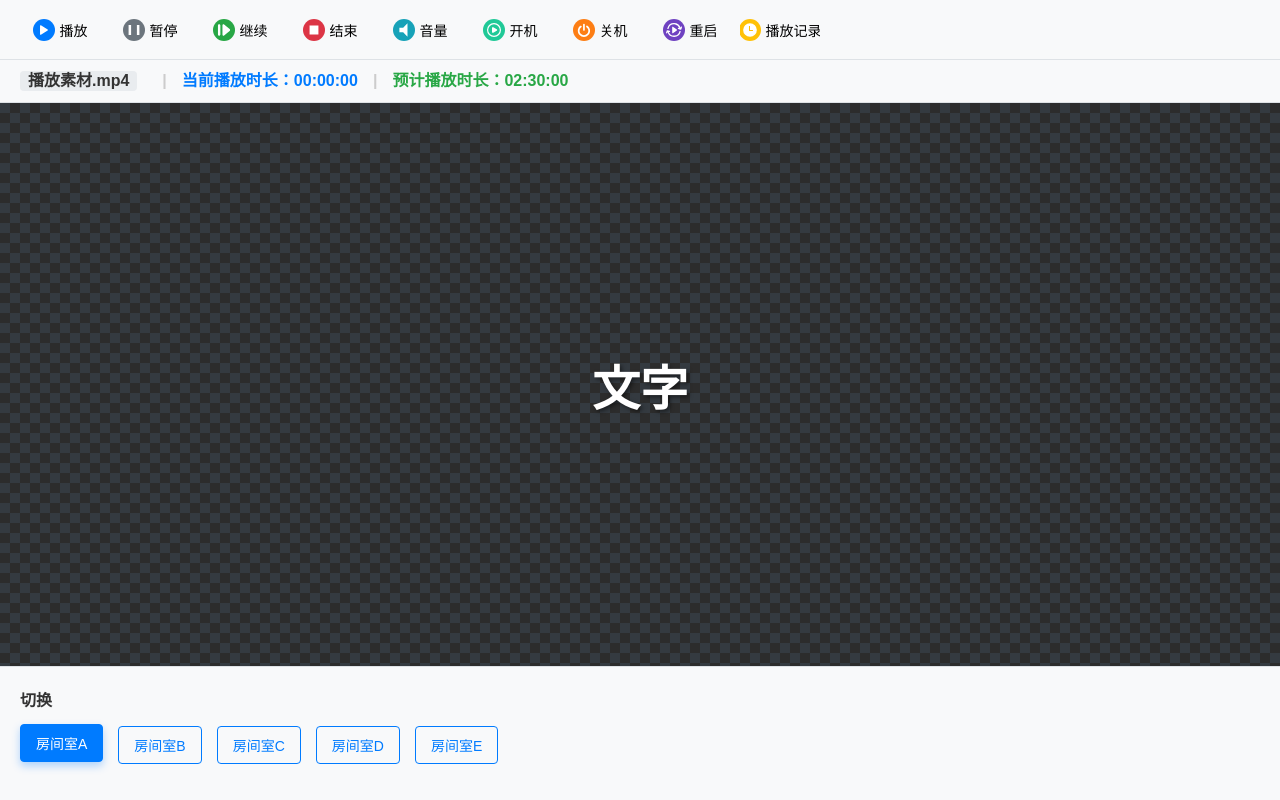
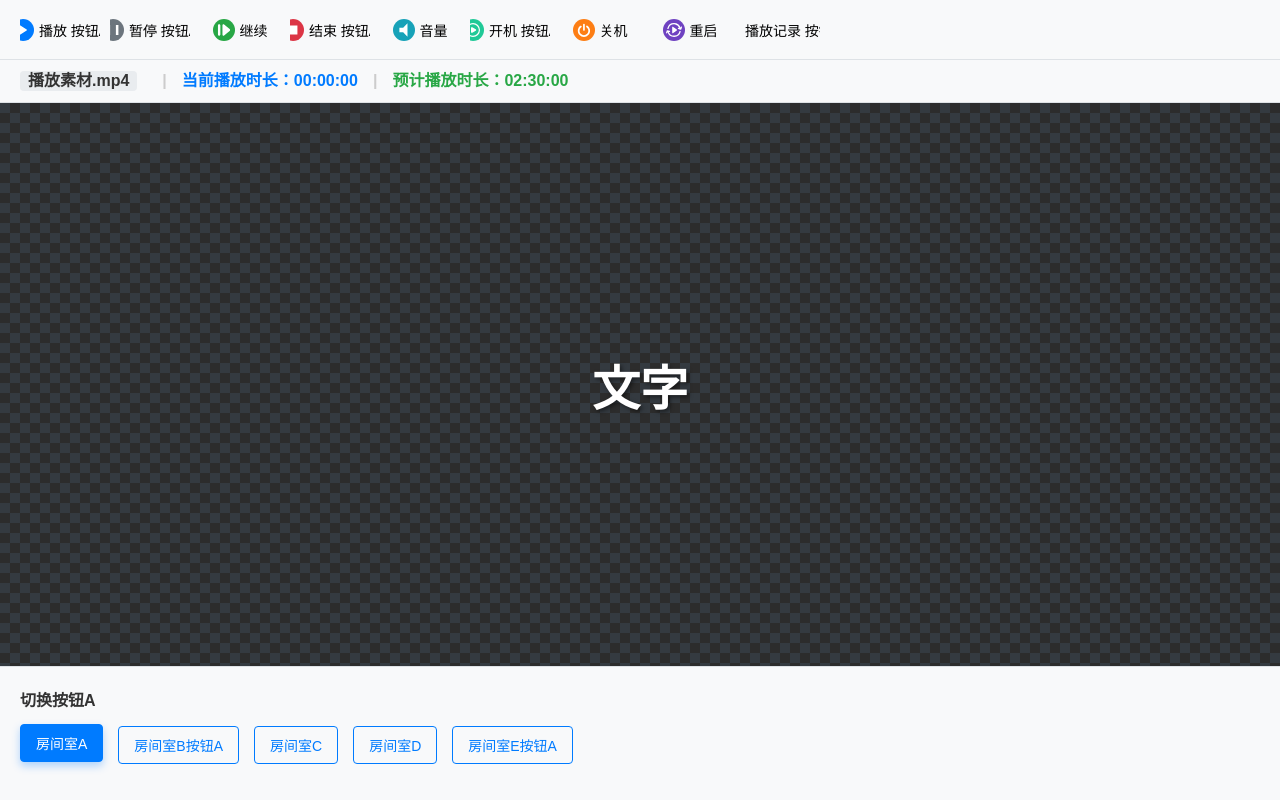
Before and after one commit to chenff1006-ctrl/GitConflict, a Vue app: page / in a window 1280 px wide. Built offline with nearby package versions, Linux system fonts and the light colour scheme.

Commit message:
Update VideoPlayer.vue

```diff
--- a/src/components/VideoPlayer.vue
+++ b/src/components/VideoPlayer.vue
@@ -7,12 +7,12 @@
         <button class="control-btn play-btn" @click="playVideo">
           <i class="icon-play">
             <svg t="1757491075037" class="icon" viewBox="0 0 1024 1024" version="1.1" xmlns="http://www.w3.org/2000/svg" p-id="7180" width="14" height="14"><path d="M780.8 475.733333L285.866667 168.533333c-27.733333-17.066667-64 4.266667-64 36.266667v614.4c0 32 36.266667 53.333333 64 36.266667l492.8-307.2c29.866667-14.933333 29.866667-57.6 2.133333-72.533334z" fill="#ffffff" p-id="7181"></path></svg>
-          </i> 播放
+          </i> 播放 按钮A
         </button>
         <button class="control-btn pause-btn" @click="pauseVideo">
           <i class="icon-pause">
             <svg t="1757491109090" class="icon" viewBox="0 0 1024 1024" version="1.1" xmlns="http://www.w3.org/2000/svg" p-id="8235" width="14" height="14"><path d="M116.053333 146.773333h184.746667v730.026667H116.053333zM723.2 146.773333h184.746667v730.026667h-184.746667z" fill="#ffffff" p-id="8236"></path></svg>
-          </i> 暂停
+          </i> 暂停 按钮A
         </button>
         <button class="control-btn resume-btn" @click="resumeVideo">
           <i class="icon-resume">
@@ -22,7 +22,7 @@
         <button class="control-btn stop-btn" @click="stopVideo">
           <i class="icon-stop">
             <svg t="1757491184787" class="icon" viewBox="0 0 1024 1024" version="1.1" xmlns="http://www.w3.org/2000/svg" p-id="10465" width="14" height="14"><path d="M835.5 815.5v-607c0-11-9-20-20-20h-607c-11 0-20 9-20 20v607c0 11 9 20 20 20h607c11 0 20-9 20-20z" fill="#ffffff" p-id="10466"></path></svg>
-          </i> 结束
+          </i> 结束 按钮A
         </button>
         <div class="volume-control-wrapper" @click.stop>
           <button class="control-btn volume-btn" @click="toggleVolumeControl">
@@ -45,7 +45,7 @@
         <button class="control-btn power-on-btn" @click="powerOn">
           <i class="icon-power">
          <svg t="1757491580895" class="icon" viewBox="0 0 1024 1024" version="1.1" xmlns="http://www.w3.org/2000/svg" p-id="35313" width="16" height="16"><path d="M512 64a448 448 0 1 0 0 896A448 448 0 0 0 512 64z m0 820.004571A372.004571 372.004571 0 1 1 512 139.995429a372.004571 372.004571 0 0 1 0 744.009142z m-45.714286-197.778285l219.428572-126.683429a54.857143 54.857143 0 0 0 0-95.085714l-219.428572-126.683429a54.857143 54.857143 0 0 0-82.285714 47.542857v253.366858a54.857143 54.857143 0 0 0 82.285714 47.542857z" fill="#ffffff" p-id="35314"></path></svg>
-          </i> 开机
+          </i> 开机 按钮A
         </button>
         <button class="control-btn power-off-btn" @click="powerOff">
           <i class="icon-power-off">
@@ -60,7 +60,7 @@
         <button class="control-btn record-btn" @click="showRecord">
           <i class="icon-record">
             <svg t="1757491454122" class="icon" viewBox="0 0 1024 1024" version="1.1" xmlns="http://www.w3.org/2000/svg" p-id="29894" width="16" height="16"><path d="M512 73.142857a438.857143 438.857143 0 1 0 438.857143 438.857143 438.857143 438.857143 0 0 0-438.857143-438.857143z m190.171429 504.685714H446.171429V263.314286H512V512h190.171429z" fill="#ffffff" p-id="29895"></path></svg>
-          </i> 播放记录
+          </i> 播放记录 按钮A
         </button>
       </div>
     </div>
@@ -86,7 +86,7 @@
 
     <!-- 底部播放设置区域 -->
     <div class="bottom-settings-area">
-      <h3>切换</h3>
+      <h3>切换按钮A</h3>
       <div class="room-selection">
         <span
           v-for="(room, index) in rooms"
@@ -111,7 +111,7 @@ export default {
       estimatedTime: '02:30:00',
       estimatedFinish: '18:30',
       selectedRoom: '房间室A',
-      rooms: ['房间室A', '房间室B', '房间室C', '房间室D', '房间室E'],
+      rooms: ['房间室A', '房间室B按钮A', '房间室C', '房间室D', '房间室E按钮A'],
       showVolumeControl: false,
       volumeLevel: 80,
       mediaTitle: '播放素材.mp4'
```
